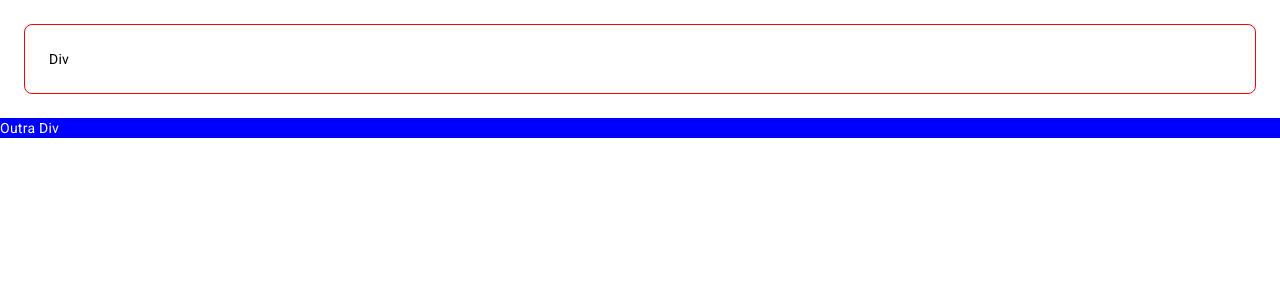
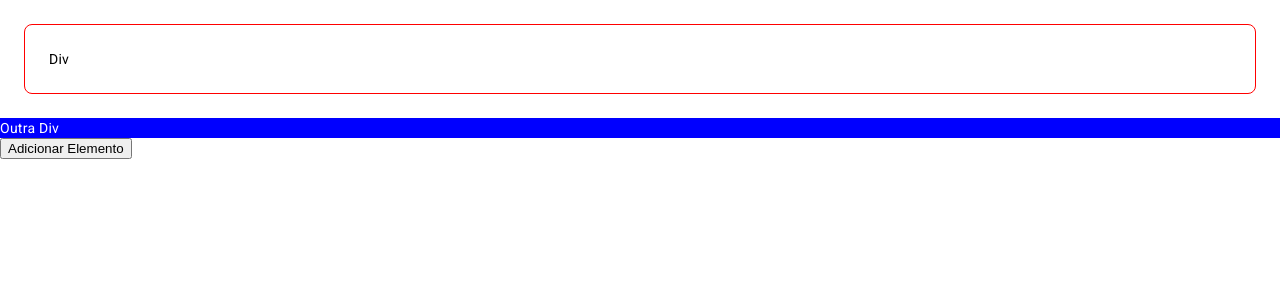
Before and after one commit to Glmmm/angular-completo, an Angular app: page / in a window 1280 px wide. Shown: the top 300 px of the page. Built offline with nearby package versions, Linux system fonts and the light colour scheme.

Commit message:
Criar elemento HTML com DOM e ElementRef

```diff
--- a/src/app/app.component.html
+++ b/src/app/app.component.html
@@ -1,2 +1,4 @@
 <div #div></div>
 <div id="outra-div"></div>
+
+<button (click)="addElement()">Adicionar Elemento</button>
--- a/src/app/app.component.ts
+++ b/src/app/app.component.ts
@@ -26,4 +26,12 @@ export class AppComponent implements AfterViewInit, OnInit {
     this.divEl.nativeElement.textContent = 'Div';
     this.divEl.nativeElement.classList.add('classe');
   }
+  public addElement() {
+    const newDiv = document.createElement('div');
+
+    newDiv.textContent = 'Nova Div';
+    newDiv.classList.add('classe');
+
+    this.elRef.nativeElement.appendChild(newDiv);
+  }
 }
--- a/src/styles.scss
+++ b/src/styles.scss
@@ -8,3 +8,9 @@ body {
   margin: 0;
   font-family: Roboto, 'Helvetica Neue', sans-serif;
 }
+.classe {
+  border: 1px solid red;
+  border-radius: 8px;
+  padding: 24px;
+  margin: 24px;
+}
```
